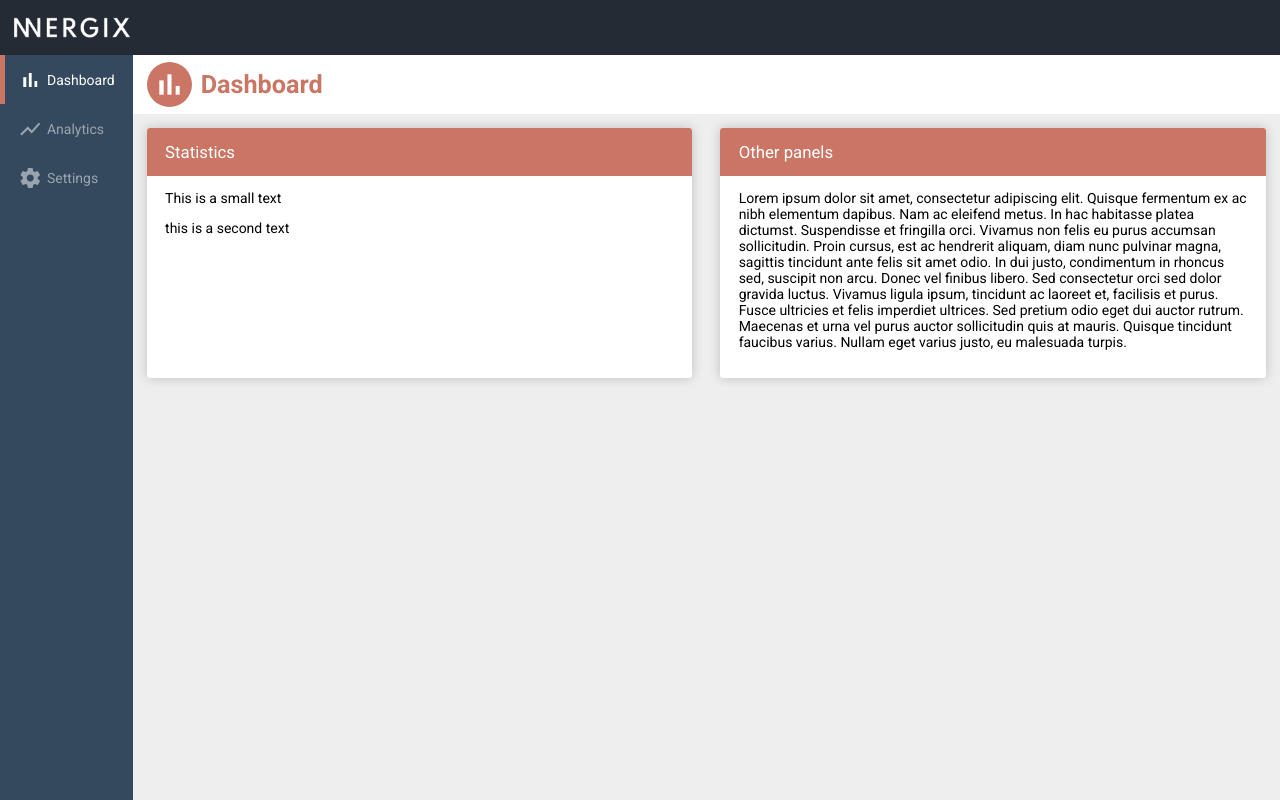
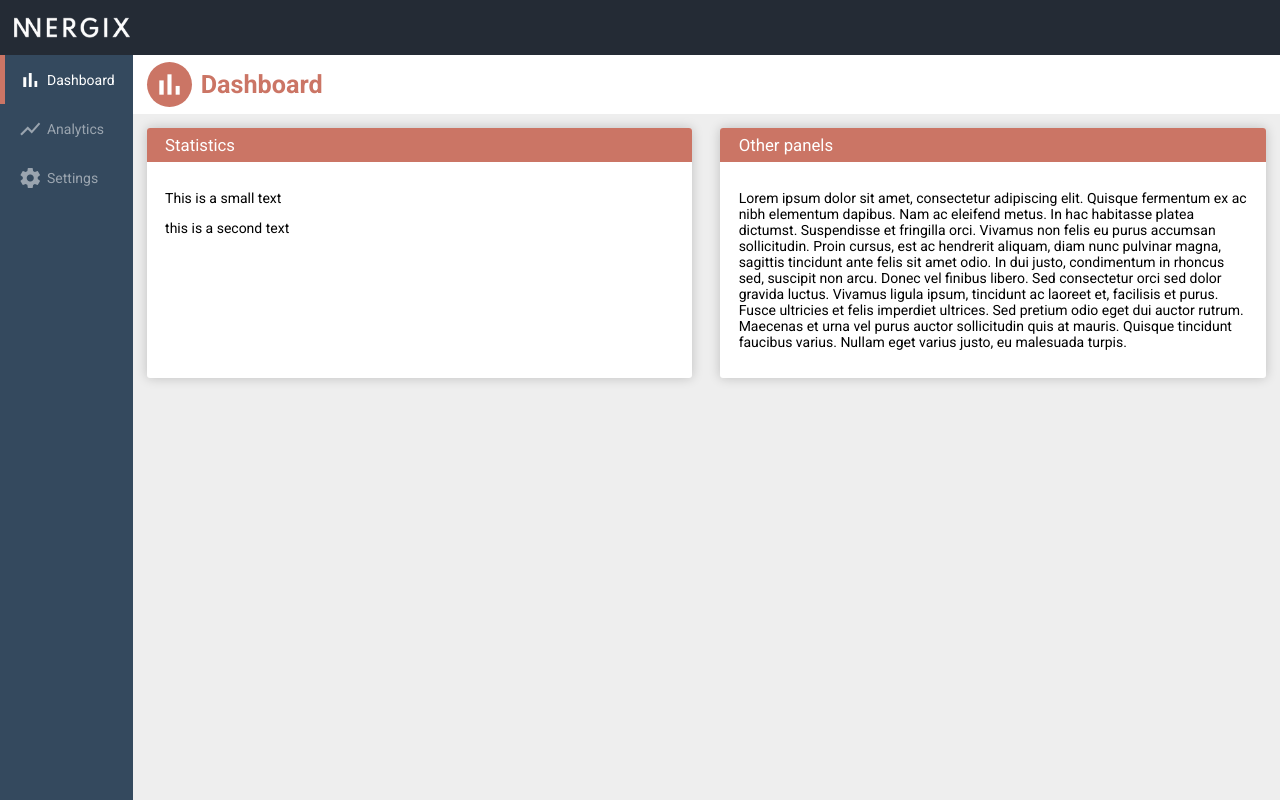
Before and after one commit to onepopcorn/nnergix, a React (Vite) app: page / in a window 1280 px wide. Built offline with nearby package versions, Linux system fonts and the light colour scheme.

Commit message:
Refactor: colors & margins

```diff
--- a/src/components/layout/Widget.module.css
+++ b/src/components/layout/Widget.module.css
@@ -15,7 +15,7 @@
 .widgetHeader {
     display: flex;
     align-items: center;
-    padding: 1em 1.3em;
+    padding: 0.5em 1.3em;
     width: 100%;
     color: var(--color-alt);
     background-color: var(--color-accent);
@@ -27,5 +27,5 @@
 }
 
 .widgetContent {
-    padding: 0 1.3em 1em;
+    padding: 1em 1.3em;
 }
```
